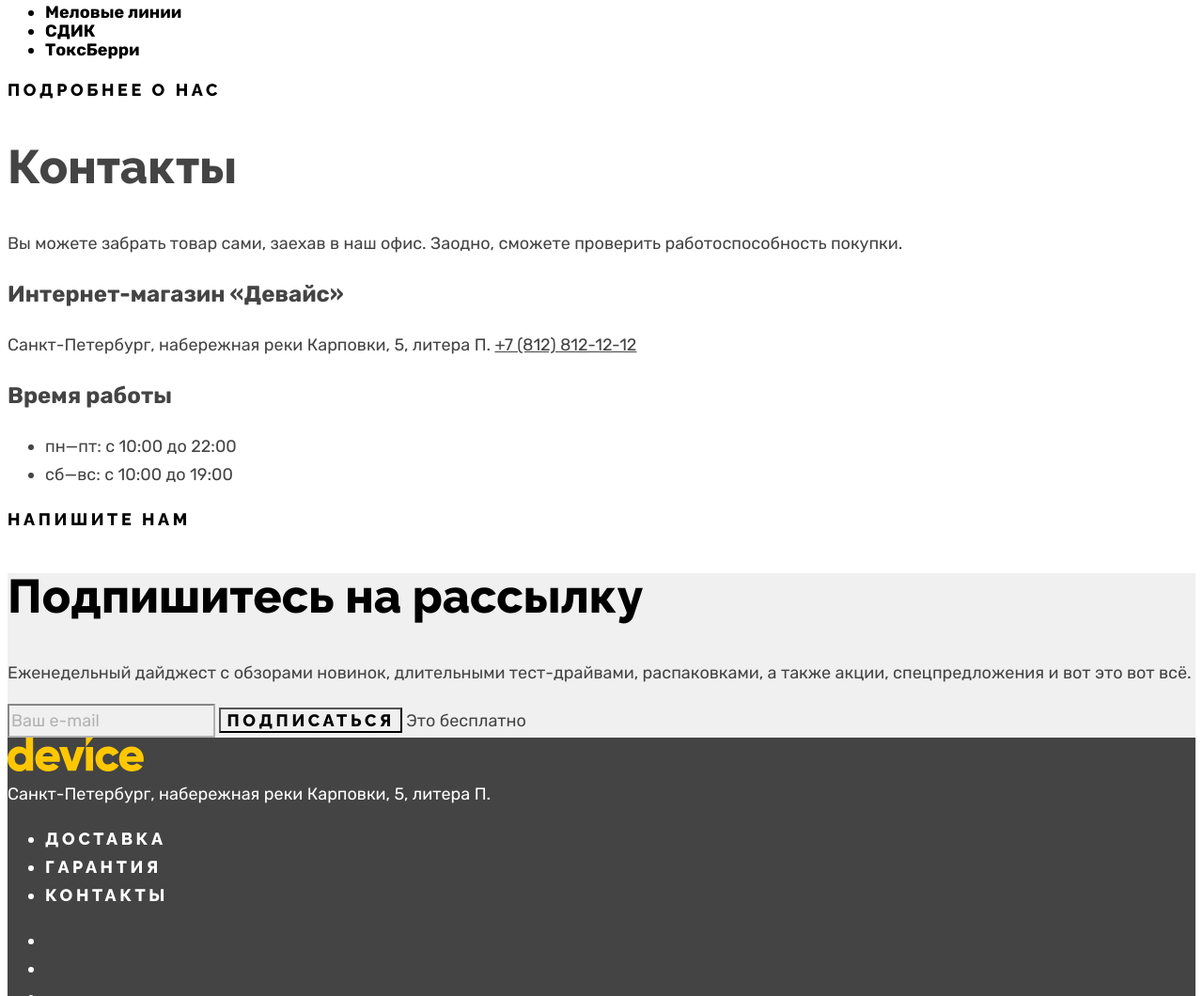
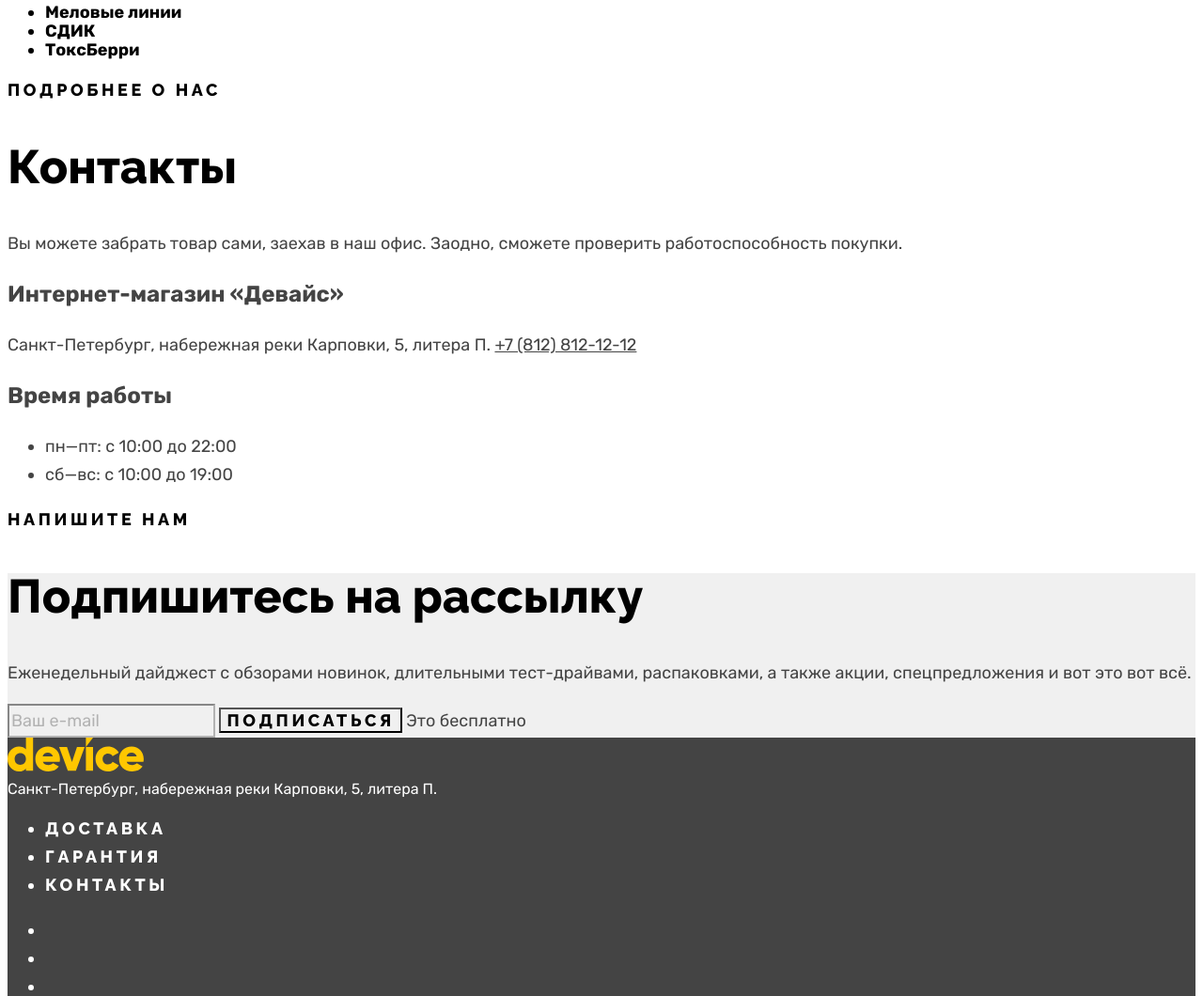
Before and after one commit to lezhnina-anna/1295903-device-32, a plain HTML site: page index.html in a window 1280 px wide. Shown: the part 2520-3580 px from the top of the page at 94% size. Drawn offline with Linux system fonts and the light colour scheme.

Commit message:
Базовая стилизация всех страниц

```diff
--- a/styles/styles.css
+++ b/styles/styles.css
@@ -170,7 +170,6 @@ body {
   font-weight: bold;
   font-size: 24px;
   line-height: 30px;
-  color: #444444;
 }
 
 .contacts-text {
@@ -185,6 +184,9 @@ body {
   color: #444444;
 }
 
+.contacts-title {
+  color: #000000;
+}
 
 .subscription {
   color: #000000;
@@ -196,7 +198,7 @@ body {
 }
 
 .subscription-field {
-  font-family: 'Rubik', sans-serif;
+  font-family: "Rubik", sans-serif;
   font-size: 18px;
   line-height: 30px;
   color: #444444;
@@ -215,6 +217,8 @@ body {
 
 .footer-address-text {
   font-style: normal;
+  font-size: 16px;
+  line-height: 19px;
 }
 
 .footer-navigation-link {
@@ -309,6 +313,7 @@ body {
 
 .product-card-title {
   color: #000000;
+  font-size: 18px;
   line-height: 24px;
   letter-spacing: -0.02em;
 }
@@ -321,7 +326,7 @@ body {
 }
 
 .product-card-new-label {
-  font-family: 'Raleway', sans-serif;
+  font-family: "Raleway", sans-serif;
   font-weight: 800;
   font-size: 14px;
   line-height: 16px;
@@ -345,7 +350,7 @@ body {
 }
 
 .pagination-link-text {
-  font-family: 'Raleway', sans-serif;
+  font-family: "Raleway", sans-serif;
   font-weight: 800;
   text-align: center;
   letter-spacing: 0.2em;
```
